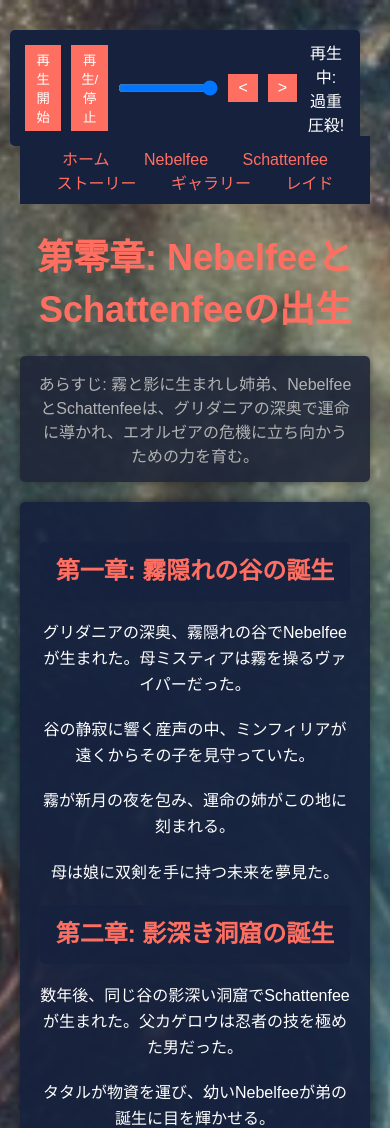
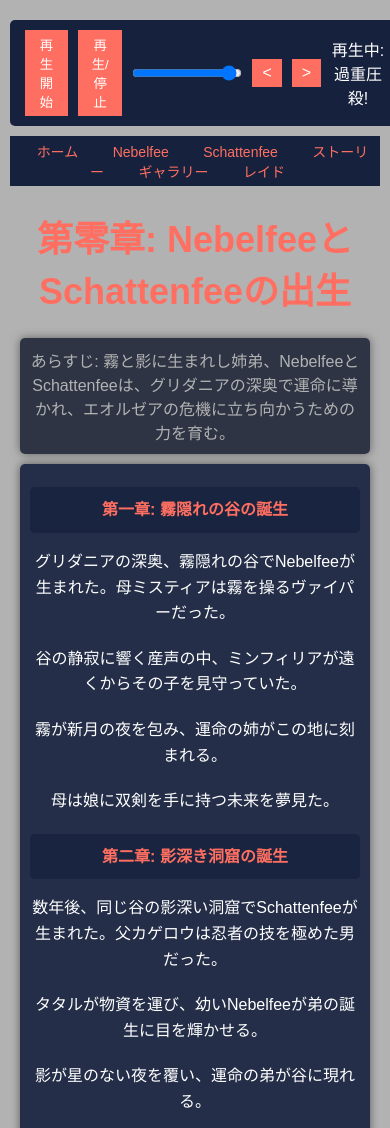
Before and after one commit to KouNebelfee/ff14-intro-site, a plain HTML site: page story-origin.html in a window 390 px wide. Shown: the top 1128 px of the page. Drawn offline with Linux system fonts and the light colour scheme.

Commit message:
レスポンジブ対応
レスポンジブ対応

```diff
--- a/styles.css
+++ b/styles.css
@@ -1,14 +1,31 @@
+/* 全体の基本設定 */
 body {
     background-color: #1a1a2e;
     color: white;
     text-align: center;
     font-family: Arial, sans-serif;
     margin: 0;
-    padding: 20px;
+    padding: 0; /* 固定のパディングを削除 */
     position: relative;
 }
 
-h1 { color: #ff6f61; font-size: 36px; }
+/* メディアクエリで画面幅に応じてパディングを調整 */
+@media (min-width: 768px) { /* タブレット以上 */
+    body {
+        padding: 20px;
+    }
+}
+
+@media (max-width: 767px) { /* スマホサイズ */
+    body {
+        padding: 10px;
+    }
+}
+
+h1 {
+    color: #ff6f61;
+    font-size: 36px;
+}
 
 .music-player {
     background-color: #16213e;
@@ -20,6 +37,21 @@ h1 { color: #ff6f61; font-size: 36px; }
     z-index: 10;
     display: flex;
     align-items: center;
+}
+
+/* スマホサイズでは音楽プレイヤーを小さくし、右側に寄せない */
+@media (max-width: 767px) {
+    .music-player {
+        position: static; /* 固定位置を解除 */
+        width: 100%; /* 画面幅全体に広げる */
+        margin: 10px 0; /* 上部と下部のマージン */
+        top: auto;
+        right: auto;
+    }
+    .music-player button, .music-player input[type="range"] {
+        padding: 3px 5px; /* ボタンとスライダーのサイズを小さく */
+        margin: 0 3px; /* 間隔を狭く */
+    }
 }
 
 .music-player button {
@@ -48,13 +80,9 @@ h1 { color: #ff6f61; font-size: 36px; }
     margin: 0 5px;
 }
 
-.nav-btn:hover {
-    background-color: #e65a50;
-}
+.nav-btn:hover { background-color: #e65a50; }
 
-.music-player p {
-    margin: 0 5px;
-}
+.music-player p { margin: 0 5px; }
 
 nav {
     background-color: #16213e;
@@ -62,6 +90,18 @@ nav {
     margin-bottom: 20px;
     position: relative;
     z-index: 5;
+}
+
+/* スマホサイズではナビゲーションを小さく */
+@media (max-width: 767px) {
+    nav {
+        padding: 5px;
+        margin-bottom: 10px;
+    }
+    nav a {
+        margin: 0 10px; /* リンク間の間隔を狭く */
+        font-size: 14px; /* フォントサイズを小さく */
+    }
 }
 
 nav a {
@@ -74,20 +114,28 @@ nav a:hover { color: white; }
 
 /* トップページの丸い画像 */
 .circle-img {
-    width: 350px;
-    height: 350px;
+    width: 100%; /* 親要素に合わせて広がる */
+    max-width: 350px; /* 最大幅を設定 */
+    height: auto; /* 高さを自動調整 */
     border-radius: 50%;
     margin: 15px;
     transition: transform 0.3s;
 }
 
-.circle-img:hover {
-    transform: scale(1.2);
+/* タブレット以上では元のサイズに戻す */
+@media (min-width: 768px) {
+    .circle-img {
+        width: 350px;
+        height: 350px;
+    }
 }
+
+.circle-img:hover { transform: scale(1.2); }
 
 /* トップページのキャラクター配置 */
 .characters {
     display: flex;
+    flex-wrap: wrap; /* 要素が折り返すように */
     justify-content: center;
     align-items: center;
     margin: 20px 0;
@@ -95,16 +143,33 @@ nav a:hover { color: white; }
 
 /* プロフィール画像 */
 .profile-img {
-    width: 200px;
-    height: 200px;
+    width: 100%; /* 親要素に合わせて広がる */
+    max-width: 200px; /* 最大幅を設定 */
+    height: auto; /* 高さを自動調整 */
     margin: 10px;
+}
+
+/* タブレット以上では元のサイズに戻す */
+@media (min-width: 768px) {
+    .profile-img {
+        width: 200px;
+    }
 }
 
 /* キャラクター画像（ギャラリーとは別） */
 .characters img {
-    width: 200px;
+    width: 100%; /* 親要素に合わせて広がる */
+    max-width: 200px; /* 最大幅を設定 */
+    height: auto; /* 高さを自動調整 */
     margin: 10px;
     transition: transform 0.3s, box-shadow 0.3s;
+}
+
+/* タブレット以上では元のサイズに戻す */
+@media (min-width: 768px) {
+    .characters img {
+        width: 200px;
+    }
 }
 
 .characters img:hover {
@@ -112,7 +177,10 @@ nav a:hover { color: white; }
     box-shadow: 0 0 10px #ff6f61;
 }
 
-.time { margin-top: 20px; font-size: 18px; }
+.time {
+    margin-top: 20px;
+    font-size: 18px;
+}
 
 /* mist アニメーション */
 body::before {
@@ -136,10 +204,7 @@ body::before {
 
 .story { position: relative; z-index: 2; }
 
-.story h2 a {
-    color: #ff6f61;
-    text-decoration: none;
-}
+.story h2 a { color: #ff6f61; text-decoration: none; }
 
 .story h2 a:hover { color: white; }
 
@@ -168,25 +233,29 @@ body::before {
     max-width: 800px;
     margin: 20px auto;
     line-height: 1.6;
-    background-color: rgba(22, 33, 62, 0.9); /* 半透明の暗い背景 */
-    padding: 20px; /* 内側余白を追加 */
-    border-radius: 5px; /* 角を丸く */
-    box-shadow: 0 0 10px rgba(0, 0, 0, 0.5); /* 軽い影で浮き上がらせる */
+    background-color: rgba(22, 33, 62, 0.9);
+    padding: 20px;
+    border-radius: 5px;
+    box-shadow: 0 0 10px rgba(0, 0, 0, 0.5);
     position: relative;
     z-index: 3;
 }
 
-.story-content p {
-    margin-bottom: 20px;
-    color: #ffffff;
+/* スマホサイズでは幅を100%に */
+@media (max-width: 767px) {
+    .story-content {
+        max-width: 100%;
+        padding: 10px;
+        margin: 10px;
+    }
+    .story-content h2, .story-content p {
+        font-size: 16px; /* フォントサイズを小さく */
+    }
 }
 
-.story-content h2 {
-    color: #ff6f61;
-    background-color: rgba(22, 33, 62, 0.8);
-    padding: 10px;
-    border-radius: 5px;
-}
+.story-content p { margin-bottom: 20px; color: #ffffff; }
+
+.story-content h2 { color: #ff6f61; background-color: rgba(22, 33, 62, 0.8); padding: 10px; border-radius: 5px; }
 
 /* あらすじ部分 */
 body > p {
@@ -198,10 +267,30 @@ body > p {
     box-shadow: 0 0 10px rgba(0, 0, 0, 0.5);
 }
 
+/* スマホサイズでは幅を100%に */
+@media (max-width: 767px) {
+    body > p {
+        max-width: 100%;
+        padding: 10px;
+        margin: 10px;
+    }
+}
+
 /* 背景画像にオーバーレイ */
 body[class^="bg-"] {
     background-size: cover;
     position: relative;
+}
+
+/* スマホサイズでは背景を調整 */
+@media (max-width: 767px) {
+    body[class^="bg-"] {
+        background-size: contain; /* 画面全体に収まるように */
+        background-position: center;
+    }
+    body[class^="bg-"]::after {
+        background: rgba(0, 0, 0, 0.5); /* 少し濃いオーバーレイ */
+    }
 }
 
 body[class^="bg-"]::after {
@@ -217,10 +306,7 @@ body[class^="bg-"]::after {
 }
 
 /* z-index調整 */
-nav, .music-player, .story-content, h1, .story-nav {
-    position: relative;
-    z-index: 3;
-}
+nav, .music-player, .story-content, h1, .story-nav { position: relative; z-index: 3; }
 
 /* スライドショーのコンテナ */
 .slideshow {
@@ -232,6 +318,17 @@ nav, .music-player, .story-content, h1, .story-nav {
     display: flex;
     justify-content: center;
     align-items: center;
+}
+
+/* スマホサイズではスライドショーを小さく */
+@media (max-width: 767px) {
+    .slideshow {
+        max-width: 100%;
+        max-height: 200px;
+    }
+    .slide {
+        max-height: 200px;
+    }
 }
 
 /* スライドショーの画像 */
@@ -247,7 +344,7 @@ nav, .music-player, .story-content, h1, .story-nav {
 /* ギャラリー全体のスタイル */
 .gallery {
     display: flex;
-    flex-wrap: wrap;
+    flex-wrap: wrap; /* 要素が折り返すように */
     justify-content: center;
     gap: 20px;
     background: none;
@@ -262,6 +359,14 @@ nav, .music-player, .story-content, h1, .story-nav {
     height: 350px;
     text-align: center;
     background: none;
+}
+
+/* スマホサイズではギャラリーアイテムの幅を調整 */
+@media (max-width: 767px) {
+    .gallery-item {
+        width: 100%; /* 1列に表示 */
+        height: auto; /* 高さを自動調整 */
+    }
 }
 
 /* ギャラリー内の画像 */
@@ -304,6 +409,15 @@ section {
     z-index: 2;
 }
 
+/* スマホサイズではセクションを小さく */
+@media (max-width: 767px) {
+    section {
+        max-width: 100%;
+        padding: 10px;
+        margin: 10px;
+    }
+}
+
 /* テーマ色ごとの h1 スタイル */
 .theme-arr { color: #2ecc71; }
 .theme-hw { color: #3498db; }
```
